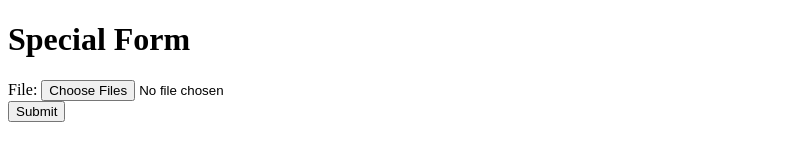
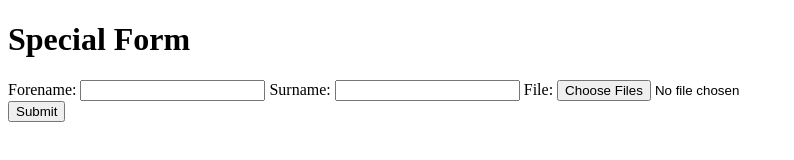
Before and after one commit to stkuwanda/review-web-protocols-with-pure-nodejs-project, a website: page file-upload/public/form.html in a window 1280 px wide. Shown: the whole page, without its empty margins (0-794 px from the left). Drawn offline with Linux system fonts and the light colour scheme.

Commit message:
added to form.html extra input fields to demo how the 'formidable' npm module can also parse fields other than files

```diff
--- a/file-upload/public/form.html
+++ b/file-upload/public/form.html
@@ -8,6 +8,10 @@
 	<body>
 		<h1>Special Form</h1>
 		<form method="post" enctype="multipart/form-data">
+      <label for="forename">Forename:</label>
+			<input id="forename" name="forename" />
+			<label for="surname">Surname:</label>
+			<input id="surname" name="surname" />
 			<label for="userfile">File:</label>
 			<input type="file" id="userfile" name="userfile" multiple /><br />
 			<input type="submit" />
```
